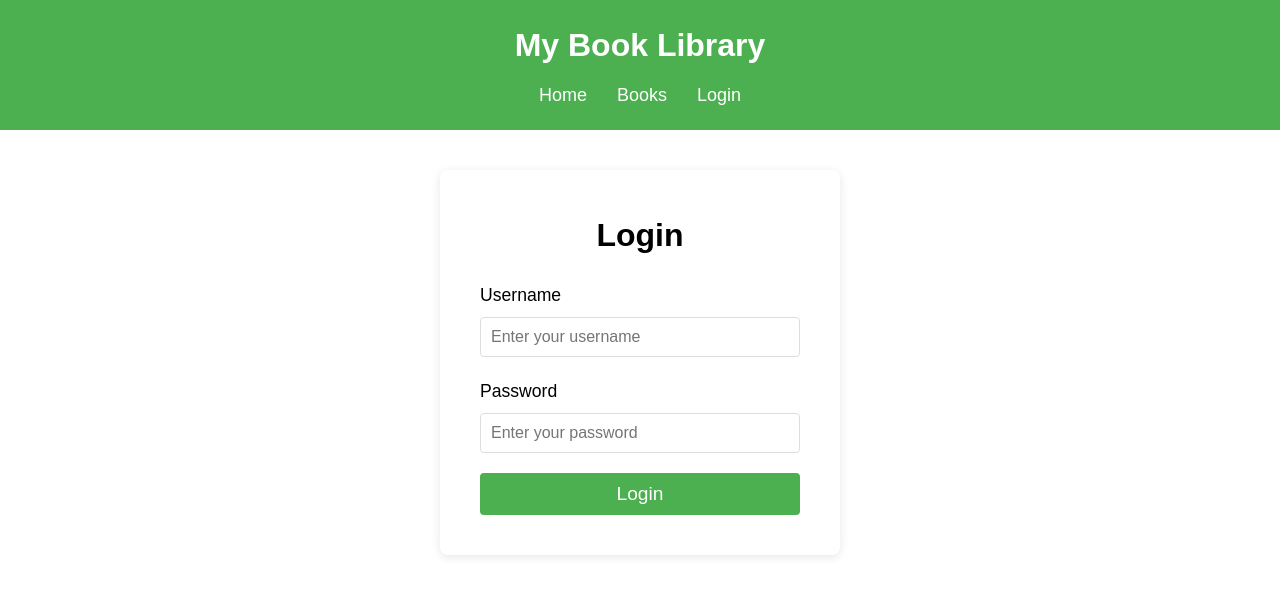
After one commit to Odys6x/DataBase, a Flask app: page /login in a window 1280 px wide. The commit adds this page. Shown: the top 596 px of the page. Run offline with Flask 3, Linux system fonts and the light colour scheme.

Commit message:
setting up html

```diff
--- a/app.py
+++ b/app.py
@@ -6,5 +6,9 @@ app = Flask(__name__)
 def index():
     return render_template("index.html")
 
+@app.route('/login')
+def login():
+    return render_template("login.html")
+
 if __name__ == "__main__":
     app.run(debug=True)
--- /dev/null
+++ b/static/css/style.css
@@ -0,0 +1,117 @@
+/* General styles */
+* {
+    margin: 0;
+    padding: 0;
+    box-sizing: border-box;
+}
+
+body {
+    font-family: Arial, sans-serif;
+    line-height: 1.6;
+}
+
+.container {
+    max-width: 1200px;
+    margin: 0 auto;
+    padding: 0 20px;
+}
+
+/* Header styles */
+header {
+    background-color: #4CAF50;
+    color: white;
+    padding: 20px 0;
+}
+
+header h1 {
+    text-align: center;
+    margin-bottom: 10px;
+}
+
+nav ul {
+    display: flex;
+    justify-content: center;
+    list-style-type: none;
+}
+
+nav ul li {
+    margin: 0 15px;
+}
+
+nav ul li a {
+    color: white;
+    text-decoration: none;
+    font-size: 18px;
+}
+
+/* Main styles */
+main {
+    padding: 40px 0;
+}
+
+h2 {
+    text-align: center;
+    margin-bottom: 30px;
+    font-size: 2em;
+}
+
+/* Login Container Styles */
+.login-container {
+    background-color: white;
+    padding: 40px;
+    border-radius: 8px;
+    box-shadow: 0 2px 10px rgba(0, 0, 0, 0.1);
+    width: 100%;
+    max-width: 400px;
+    margin: 0 auto;
+    text-align: center;
+}
+
+h2 {
+    margin-bottom: 20px;
+    font-size: 2em;
+}
+
+/* Form Styles */
+.form-group {
+    margin-bottom: 20px;
+    text-align: left;
+}
+
+label {
+    display: block;
+    margin-bottom: 8px;
+    font-size: 1.1em;
+}
+
+input[type="text"], input[type="password"] {
+    width: 100%;
+    padding: 10px;
+    border: 1px solid #ddd;
+    border-radius: 4px;
+    font-size: 1em;
+}
+
+button {
+    width: 100%;
+    padding: 10px;
+    background-color: #4CAF50;
+    color: white;
+    border: none;
+    border-radius: 4px;
+    font-size: 1.2em;
+    cursor: pointer;
+}
+
+button:hover {
+    background-color: #45a049;
+}
+
+/* Footer styles */
+footer {
+    background-color: #333;
+    color: white;
+    text-align: center;
+    padding: 20px 0;
+    margin-top: 40px;
+}
--- /dev/null
+++ b/templates/base.html
@@ -0,0 +1,27 @@
+<!DOCTYPE html>
+<html lang="en">
+<head>
+    <meta charset="UTF-8">
+    <meta name="viewport" content="width=device-width, initial-scale=1.0">
+    <title>Book Library</title>
+    <link rel="stylesheet" href="{{ url_for('static', filename='css/style.css')}}">
+</head>
+<body>
+    <header>
+        <div class="container">
+            <h1>My Book Library</h1>
+            <nav>
+                <ul>
+                    <li><a href="/">Home</a></li>
+                    <li><a href="#">Books</a></li>
+                    <li class="login-button"><a href="/login">Login</a></li>
+                </ul>
+            </nav>
+        </div>
+    </header>
+
+    <main>
+        {% block body %}{% endblock%}
+    </main>
+</body>
+</html>
--- /dev/null
+++ b/templates/login.html
@@ -0,0 +1,17 @@
+{% extends 'base.html' %}
+{% block body %}
+    <div class="login-container">
+        <h2>Login</h2>
+        <form action="login" method="POST">
+            <div class="form-group">
+                <label for="username">Username</label>
+                <input type="text" id="username" name="username" placeholder="Enter your username" required>
+            </div>
+            <div class="form-group">
+                <label for="password">Password</label>
+                <input type="password" id="password" name="password" placeholder="Enter your password" required>
+            </div>
+            <button type="submit">Login</button>
+        </form>
+    </div>
+{% endblock %}
```
Also changed, not shown: templates/index.html (+25 -12 lines).
